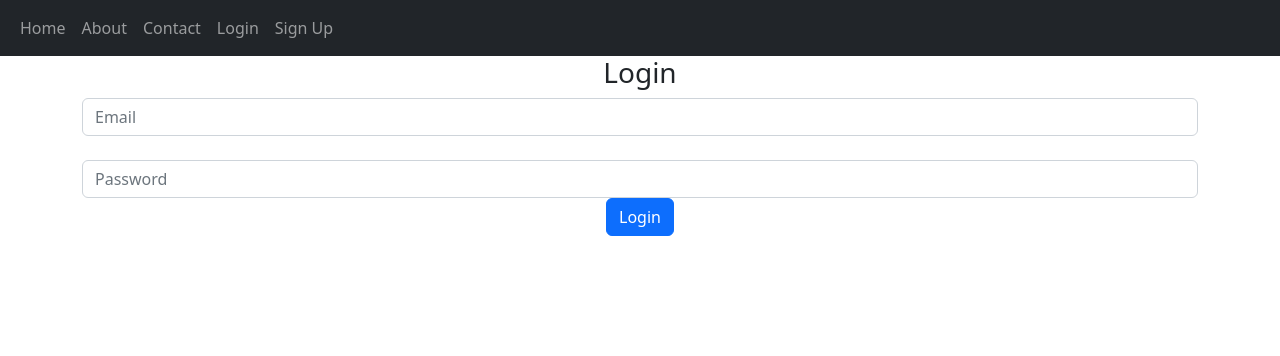
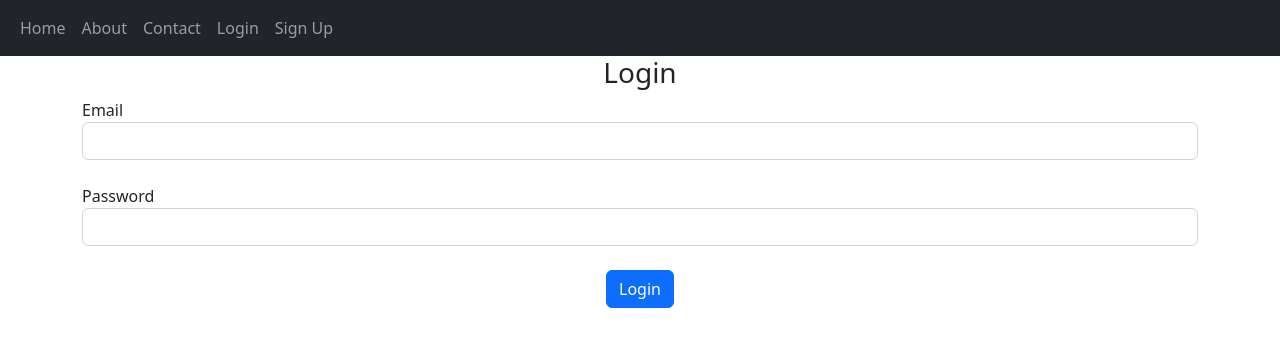
Before and after one commit to Priscilla-B/blog-app-with-flask, a Flask app: page /login in a window 1280 px wide. Shown: the top 356 px of the page. Run offline with Flask 2, Linux system fonts and the light colour scheme; parts of the project's set-up code (start-up, migrations or seed data) failed here and were passed over.

Commit message:
add form labels and line breaks

```diff
--- a/blog_app/templates/login.html
+++ b/blog_app/templates/login.html
@@ -6,9 +6,12 @@
 <form action="" method="POST">
     <h3 align="center">Login</h3>
     <div class="form-group">
-        <input type="email" id="email" name="email" class="form-control" placeholder="Email">
+        <label for="email">Email</label>
+        <input type="email" id="email" name="email" class="form-control">
         <br>
-        <input type="password" id="password" name="password" class="form-control" placeholder="Password">
+        <label for="password">Password</label>
+        <input type="password" id="password" name="password" class="form-control">
+        <br>
         <div align="center">
             <button type="submit" class="btn btn-primary">Login</button>
         </div>
```
